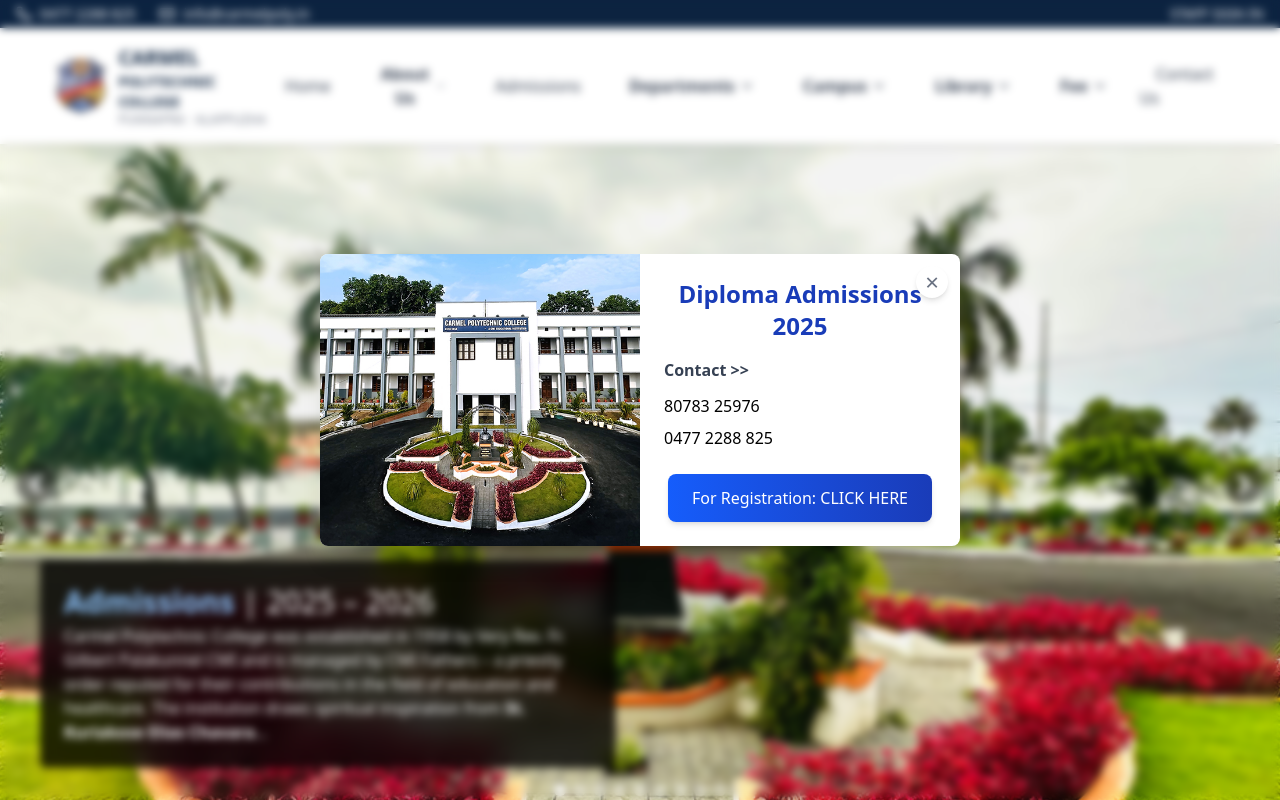
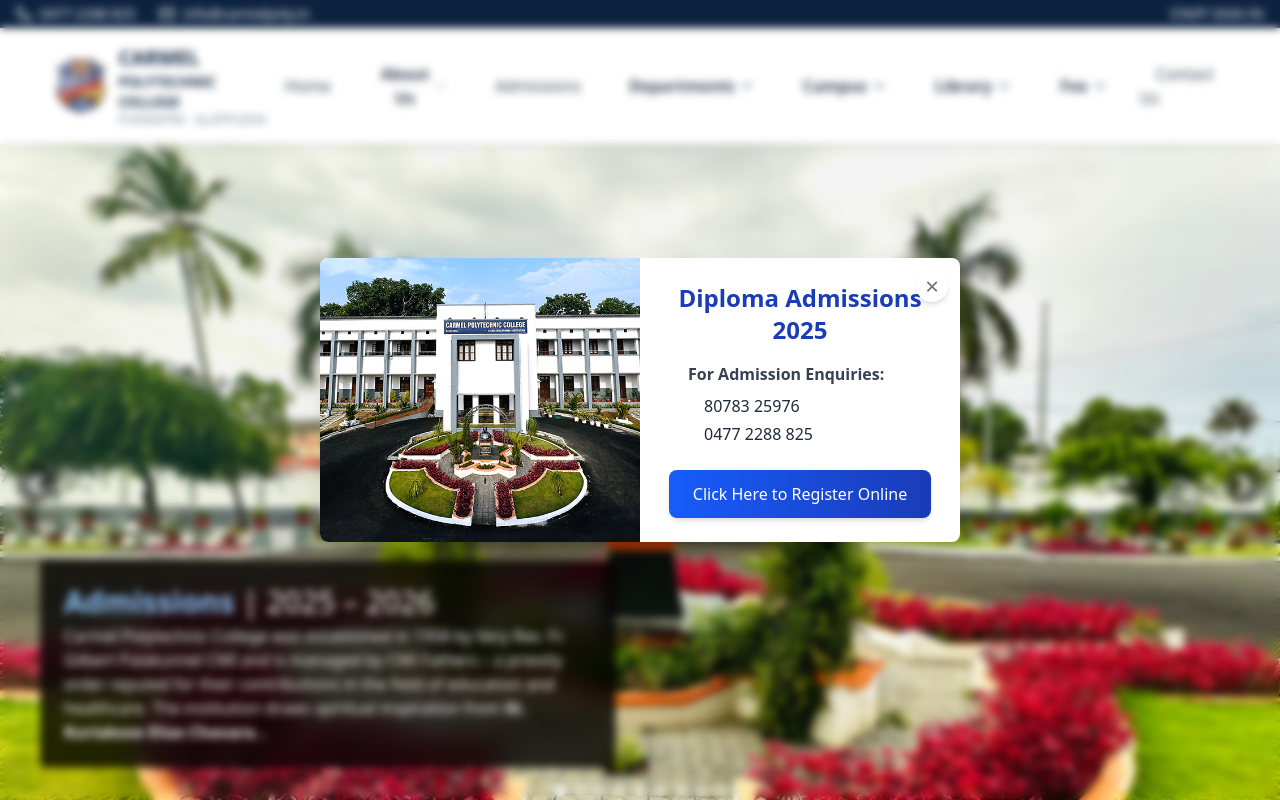
Before and after one commit to Joeljoy1237/carmel_poly_page, a Next.js app: page / in a window 1280 px wide. Shown: the top 800 px of the page. Built offline with nearby package versions, Linux system fonts and the light colour scheme.

Commit message:
fix : modify banner content

```diff
--- a/src/app/page.tsx
+++ b/src/app/page.tsx
@@ -60,11 +60,11 @@
     Diploma Admissions 2025
   </h2>
 
-                <div className="mb-6">
-                  <p className="font-semibold mb-3 text-gray-700">
-                    Contact &gt;&gt;
+  <div className="mb-6 ml-6">
+    <p className="font-semibold mb-2 text-gray-700">
+      For Admission Enquiries:
     </p>
-                  <div className="space-y-2">
+    <div className="space-y-1 ml-4 text-gray-800">
       <a
         href="tel:8078325976"
         className="block hover:text-blue-600 transition-colors"
@@ -87,10 +87,11 @@
       rel="noopener noreferrer"
       className="inline-block bg-gradient-to-r from-blue-600 to-blue-800 text-white px-6 py-3 rounded-lg hover:from-blue-700 hover:to-blue-900 transition-all shadow-md hover:shadow-lg"
     >
-                    For Registration: CLICK HERE
+      Click Here to Register Online
     </a>
   </div>
 </div>
+
             </div>
           </div>
         </div>
```
Lines whose indentation alone changed are shown as unchanged.
